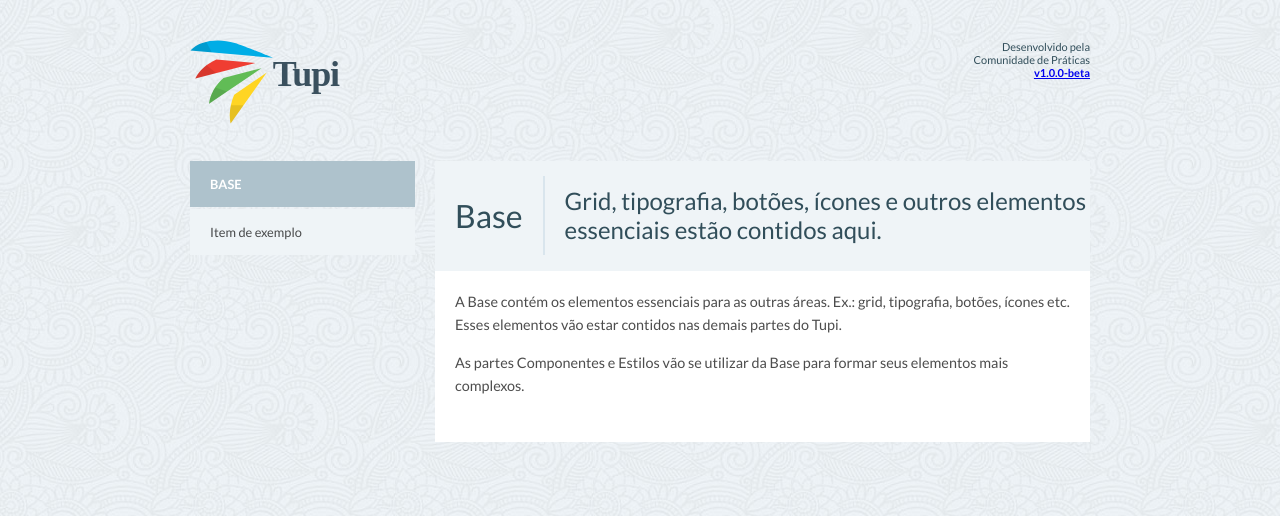
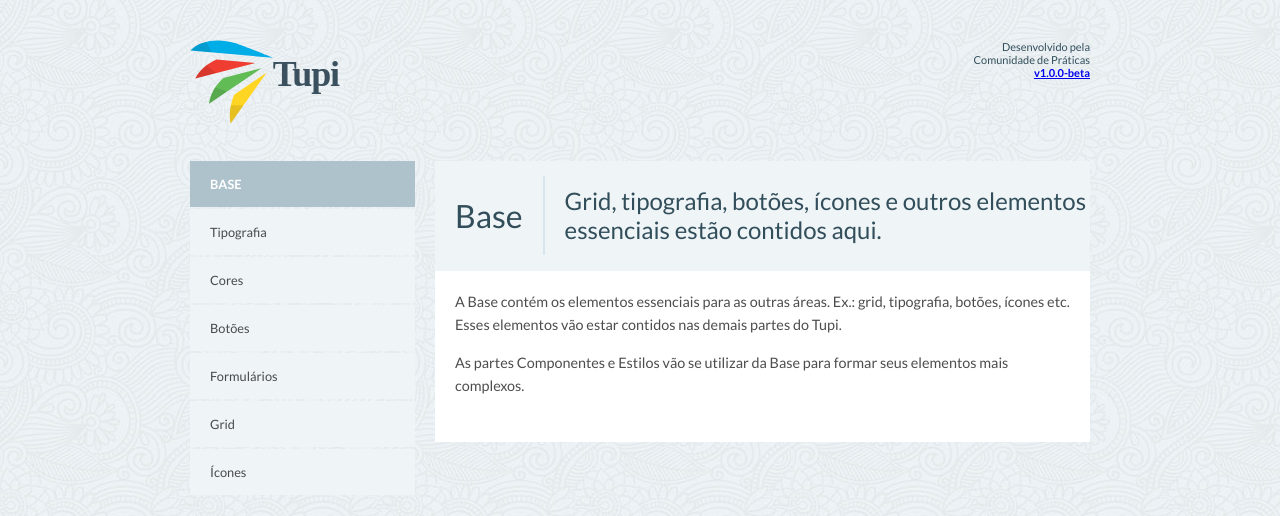
Before and after one commit to ABS-org/tupi-docs, a Jekyll site: the page built from docs/base/index.html, in a window 1280 px wide. Shown: the top 516 px of the page. Built offline with Jekyll 4.4.1, drawn with Linux system fonts in a browser that asks for light colours.

Commit message:
Update submenu-base

```diff
--- a/_includes/submenu-base.html
+++ b/_includes/submenu-base.html
@@ -1,6 +1,11 @@
 <nav class="navside" id="menu-base">
   <h3><a href="/tupi-docs/docs/base/">Base</a></h3>
   <ul>
-    <li><a href="item-blank.html">Item de exemplo</a></li>
+    <li><a href="typography.html">Tipografia</a></li>
+    <li><a href="colors.html">Cores</a></li>
+    <li><a href="buttons.html">Botões</a></li>
+    <li><a href="forms.html">Formulários</a></li>
+    <li><a href="grid.html">Grid</a></li>
+    <li><a href="icons.html">Ícones</a></li>
   </ul>
 </nav>
```
